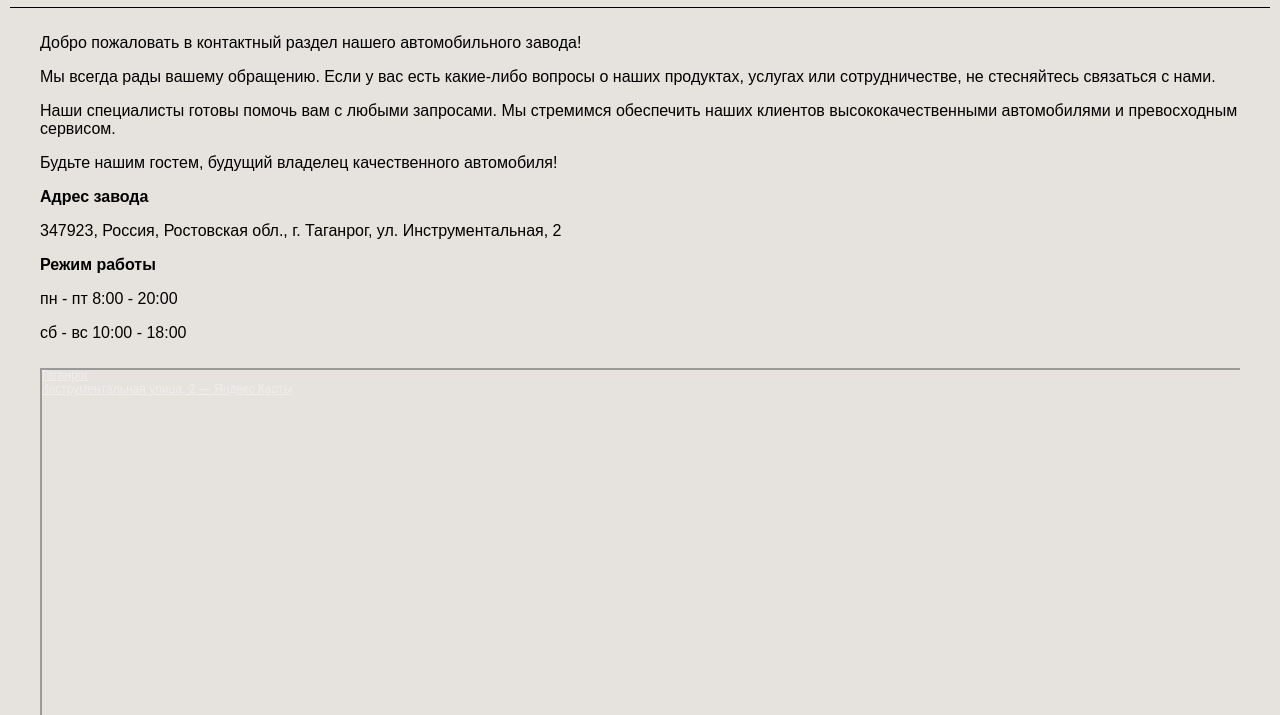
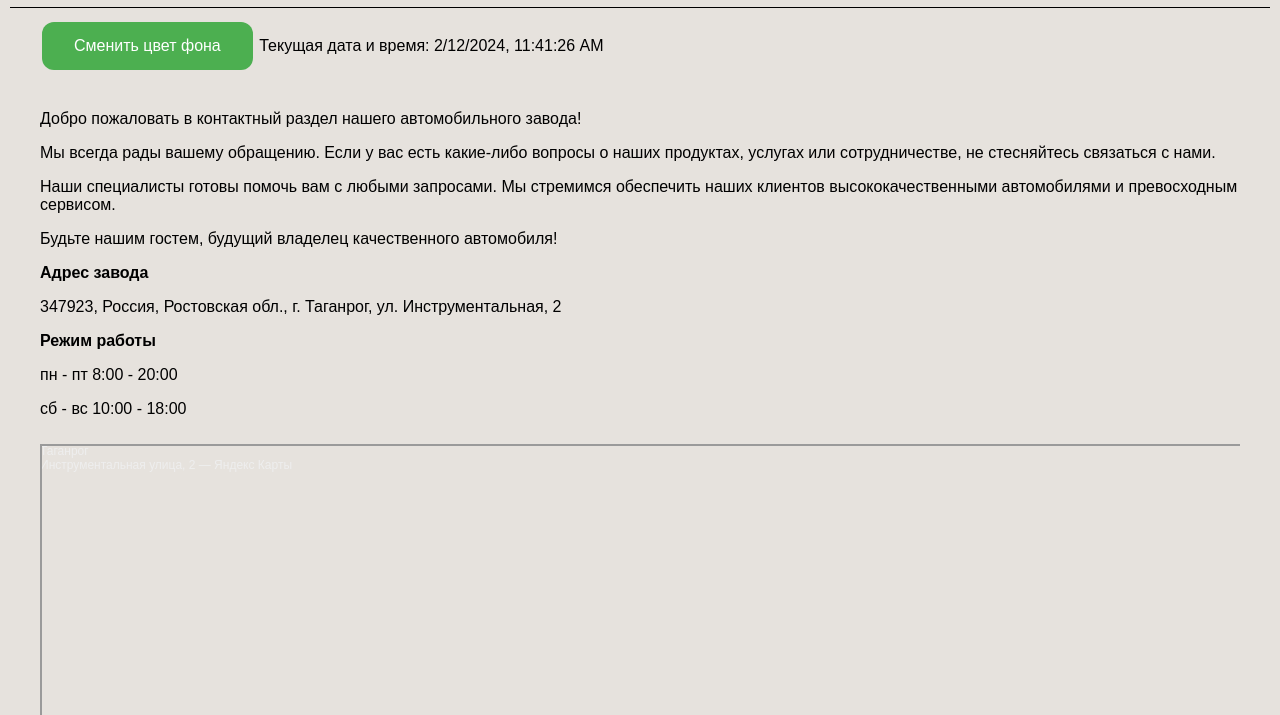
Before and after one commit to slaav1k/codes, a plain HTML site: page web/contacts.html in a window 1280 px wide. Shown: the part 85-800 px from the top of the page. Drawn offline with Linux system fonts and the light colour scheme; a web font is replaced by a local one.

Commit message:
2 лаба веб

```diff
--- a/web/contacts.html
+++ b/web/contacts.html
@@ -22,6 +22,10 @@
                 <a href="tel:84912921912">8 (4912) 92 19 12</a>
             </div>
         </header>
+        <div class="wrapper">
+            <button class="button" onclick="changeBackgroundColor()">Сменить цвет фона</button>
+            <p style="display: inline-block;"></pstyle>Текущая дата и время: <span id="datetime"></span></p>
+        </div>
         <article class="wrapper">
             <p>Добро пожаловать в контактный раздел нашего автомобильного завода!</p>
             <p>Мы всегда рады вашему обращению. Если у вас есть какие-либо вопросы о наших продуктах,
@@ -47,4 +51,18 @@
             <p>2024, ТАГАЗ</p>
         </footer>
     </body>
+    <script>
+        function changeBackgroundColor() {
+            var randomColor = '#' + Math.floor(Math.random()*16777215).toString(16);
+            document.body.style.backgroundColor = randomColor;
+        }
+
+        function updateDateTime() {
+            var now = new Date();
+            var dateTimeString = now.toLocaleString();
+            document.getElementById('datetime').textContent = dateTimeString;
+    }
+    updateDateTime();
+    setInterval(updateDateTime, 1000);
+    </script>
 </html>
--- a/web/css/styles.css
+++ b/web/css/styles.css
@@ -174,3 +174,29 @@ footer {
     td:nth-child(2){
     text-align: left;
     }
+
+    a {
+        color: white; /* Установка белого цвета текста */
+        text-decoration: none; /* Удаление подчеркивания */
+    }
+
+    .button {
+        background-color: #4CAF50; /* Зеленый цвет фона */
+        border: none; /* Убираем границу */
+        color: white; /* Белый цвет текста */
+        padding: 15px 32px; /* Отступы внутри кнопки */
+        text-align: center; /* Выравнивание текста по центру */
+        text-decoration: none; /* Убираем подчеркивание */
+        display: inline-block; /* Делаем кнопку инлайновой */
+        font-size: 16px; /* Размер текста */
+        margin: 4px 2px; /* Внешние отступы */
+        cursor: pointer; /* Курсор при наведении на кнопку */
+        border-radius: 12px; /* Скругляем углы */
+    }
+
+
+    .date-container {
+        display: inline-block; /* Делаем контейнер инлайновым */
+        margin-left: 20px; /* Отступ слева */
+        font-size: 16px; /* Размер текста */
+    }
```
Also changed, not shown: web/parts.html (+23 -3 lines), web/products.html (+2 -2 lines).
